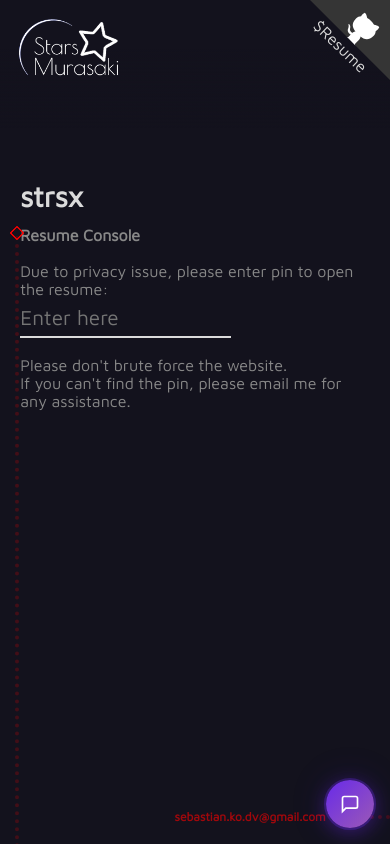
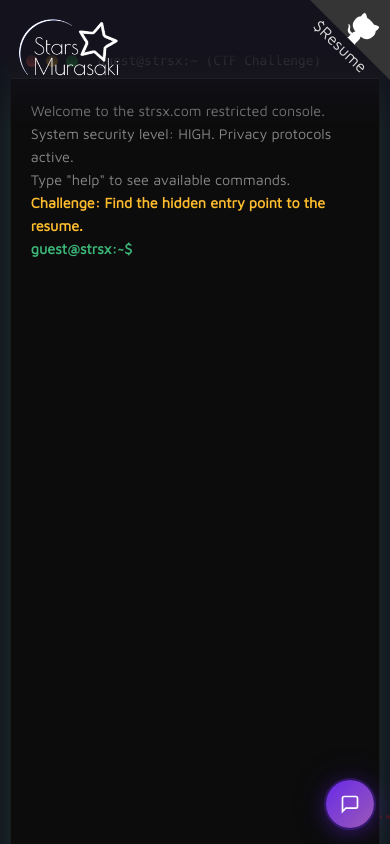
Before and after one commit to sebastian93921/strsx.com, a Vue app: page /resume-console in a window 390 px wide. Shown: the top 844 px of the page. Built offline with nearby package versions, Linux system fonts and the light colour scheme.

Commit message:
Update ResumeConsole.vue

```diff
--- a/src/components/ResumeConsole.vue
+++ b/src/components/ResumeConsole.vue
@@ -1,25 +1,31 @@
 <template>
     <main id="resume-console" class="wrapper">
-        <section id="enter-pin" class="scene-intro" >
-            <div class="static-container">
-                <h1 class="title">
-                    <span class="iuri">strsx</span>
-                </h1>
-
-                <div class="home-content">
-                    <div class="row home-content__main">
-                        <h4>Resume Console</h4>
-                        <form action="/resume-console" class="form__group field">
-                            <br>
-                            <p>Due to privacy issue, please enter pin to open the resume:</p>
-                            <input type="text" id="pin" name="pin" class="form__field" placeholder="Enter here">
-                            <!-- <script> YXRvYigiVkdobElISmxZV3dnY0dGMGFDQnBjeUF2Y21WaGJDMXlaWE4xYldVPSIp </script> -->
-                            <br>
-                            <br>
-                            <p>Please don't brute force the website.</p>
-                            <p>If you can't find the pin, please email me for any assistance.</p>
-                        </form>
+        <section class="terminal-container">
+            <div class="terminal-header">
+                <div class="dots">
+                    <span class="dot red"></span>
+                    <span class="dot yellow"></span>
+                    <span class="dot green"></span>
+                </div>
+                <div class="terminal-title">guest@strsx:~ (CTF Challenge)</div>
+            </div>
+            <div class="terminal-body" ref="terminalBody">
+                <div class="terminal-output">
+                    <div v-for="(line, index) in terminalLines" :key="index" :class="line.type">
+                        <span v-if="line.type === 'input'" class="prompt">guest@strsx:~$ </span>
+                        <span v-html="line.text"></span>
                     </div>
+                </div>
+                <div class="terminal-input-line">
+                    <span class="prompt">guest@strsx:~$ </span>
+                    <input
+                        type="text"
+                        v-model="currentInput"
+                        @keyup.enter="handleCommand"
+                        ref="commandInput"
+                        autofocus
+                        class="terminal-input"
+                    >
                 </div>
             </div>
         </section>
@@ -32,22 +38,103 @@
 </template>
 
 <script setup>
-import { onMounted, onBeforeUnmount } from 'vue';
-// style
+import { ref, onMounted, onBeforeUnmount, nextTick } from 'vue';
+import { useRouter } from 'vue-router';
 import '@/styles/page-common.scss';
 import Spine from '@/components/Spine.vue';
 
-defineProps({
-    viewport: Object,
-});
+const router = useRouter();
+const currentInput = ref('');
+const terminalLines = ref([
+    { text: 'Welcome to the strsx.com restricted console.', type: 'info' },
+    { text: 'System security level: HIGH. Privacy protocols active.', type: 'info' },
+    { text: 'Type "help" to see available commands.', type: 'info' },
+    { text: 'Challenge: Find the hidden entry point to the resume.', type: 'challenge' },
+]);
+const terminalBody = ref(null);
+const commandInput = ref(null);
 
-defineOptions({
-    name: 'resume-console'
-});
+const handleCommand = () => {
+    const rawInput = currentInput.value.trim();
+    if (!rawInput) return;
+
+    terminalLines.value.push({ text: rawInput, type: 'input' });
+    currentInput.value = '';
+
+    processCommand(rawInput);
+
+    nextTick(() => {
+        if (terminalBody.value) {
+            terminalBody.value.scrollTop = terminalBody.value.scrollHeight;
+        }
+    });
+};
+
+const processCommand = (rawCmd) => {
+    const cmd = rawCmd.toLowerCase();
+
+    if (cmd.startsWith('base64 ')) {
+        try {
+            const encoded = rawCmd.substring(7).trim();
+            const decoded = atob(encoded);
+            terminalLines.value.push({ text: `Decoded: ${decoded}`, type: 'success' });
+        } catch (e) {
+            terminalLines.value.push({ text: 'Error: Invalid Base64 string.', type: 'error' });
+        }
+        return;
+    }
+
+    switch (cmd) {
+        case 'help':
+            terminalLines.value.push({ text: 'Available commands: <br> - ls: List files <br> - cat [file]: Read file content <br> - base64 [string]: Decode Base64 <br> - hint: Get a clue <br> - unlock [key]: Unlock the resume <br> - clear: Clear console', type: 'system' });
+            break;
+        case 'ls':
+            terminalLines.value.push({ text: 'total 2 <br> -r--r--r-- 1 root root  42 Jan 30 13:37 hint.txt <br> -r--r--r-- 1 root root 1024 Jan 30 13:37 secret_binary', type: 'system' });
+            break;
+        case 'cat hint.txt':
+            terminalLines.value.push({ text: 'Clue: "The truth is encoded in the matrix. Look closely at the base." <br> [!] Base64 String: ZGlnaXRhbF9wcmVzZW5jZQ==', type: 'system' });
+            break;
+        case 'cat secret_binary':
+            terminalLines.value.push({ text: 'Error: Cannot read binary file. Permission denied.', type: 'error' });
+            break;
+        case 'hint':
+            terminalLines.value.push({ text: 'Hint: Decode the Base64 found in hint.txt to find the unlock key. Use "base64 [string]" to decode.', type: 'info' });
+            break;
+        case 'clear':
+            terminalLines.value.push({ text: 'Welcome to the strsx.com restricted console.', type: 'info' });
+            terminalLines.value.push({ text: 'Challenge: Find the hidden entry point to the resume.', type: 'challenge' });
+            break;
+        case 'unlock digital_presence':
+            terminalLines.value.push({ text: '[SUCCESS] Access Granted. Decrypting path...', type: 'success' });
+            terminalLines.value.push({ text: 'The secret path is: <strong>/real-resume</strong>', type: 'success' });
+            terminalLines.value.push({ text: 'Redirecting in 3 seconds...', type: 'info' });
+            setTimeout(() => {
+                router.push('/real-resume');
+            }, 3000);
+            break;
+        case cmd.startsWith('unlock ') ? cmd : '':
+            terminalLines.value.push({ text: '[FAILED] Incorrect key. Intrusion attempt logged.', type: 'error' });
+            break;
+        case 'whoami':
+            terminalLines.value.push({ text: 'guest_user_#412', type: 'system' });
+            break;
+        default:
+            terminalLines.value.push({ text: `Command not found: ${cmd}`, type: 'error' });
+    }
+};
 
 onMounted(() => {
-    // before leaving the page, in case of refresh
     window.addEventListener("beforeunload", () => window.scroll(0, 0));
+    if (commandInput.value) {
+        commandInput.value.focus();
+    }
+    // Auto-focus terminal on click, but only if not selecting text
+    document.addEventListener('mouseup', () => {
+        const selection = window.getSelection().toString();
+        if (!selection && commandInput.value) {
+            commandInput.value.focus();
+        }
+    });
 });
 
 onBeforeUnmount(() => {
@@ -55,25 +142,110 @@ onBeforeUnmount(() => {
 });
 </script>
 
-<style lang="scss">
-.form__field {
-  font-family: inherit;
-  width: 60%;
-  border: 0;
-  border-bottom: 2px solid var(--light);
-  outline: 0;
-  font-size: 1.3rem;
-  color: #fff;
-  padding: 7px 0;
-  background: transparent;
-  transition: border-color 0.2s
+<style lang="scss" scoped>
+.terminal-container {
+    width: 90%;
+    max-width: 800px;
+    height: 500px;
+    background: #0c0c0c;
+    border-radius: 10px;
+    box-shadow: 0 0 30px rgba(60, 184, 120, 0.2);
+    display: flex;
+    flex-direction: column;
+    margin: 5vh auto;
+    border: 1px solid #1a1a1a;
+    overflow: hidden;
+    position: relative;
+    z-index: 100; /* Ensure it's above the wrapper spine/line */
+    user-select: text !important;
 }
 
-.form__field:focus {
-  padding-bottom: 6px;
-  font-weight: 700;
-  border-width: 3px;
-  border-image: linear-gradient(to right, #222222,#222222);
-  border-image-slice: 1;
+.terminal-header {
+    background: #1e1e1e;
+    padding: 10px 15px;
+    display: flex;
+    align-items: center;
+    border-bottom: 1px solid #333;
+}
+
+.dots {
+    display: flex;
+    gap: 8px;
+}
+
+.dot {
+    width: 12px;
+    height: 12px;
+    border-radius: 50%;
+}
+
+.dot.red { background: #ff5f56; }
+.dot.yellow { background: #ffbd2e; }
+.dot.green { background: #27c93f; }
+
+.terminal-title {
+    color: #969696;
+    font-size: 0.8rem;
+    margin-left: 20px;
+    font-family: 'Consolas', monospace;
+}
+
+.terminal-body {
+    flex: 1;
+    padding: 20px;
+    overflow-y: auto;
+    font-family: 'Consolas', 'Monaco', monospace;
+    font-size: 0.9rem;
+    color: #d0d0d0;
+    line-height: 1.6;
+    user-select: text; /* Allow copying strings */
+
+    &::-webkit-scrollbar {
+        width: 8px;
+    }
+    &::-webkit-scrollbar-thumb {
+        background: #333;
+        border-radius: 4px;
+    }
+}
+
+.terminal-output {
+    user-select: text;
+}
+
+.prompt {
+    color: #3cb878;
+    font-weight: bold;
+}
+
+.info { color: #888; }
+.challenge { color: #ffbd2e; font-weight: bold; }
+.system { color: #3498db; }
+.error { color: #ff5f56; }
+.success { color: #27c93f; font-weight: bold; }
+.input { color: #fff; }
+
+.terminal-input-line {
+    display: flex;
+    align-items: center;
+}
+
+.terminal-input {
+    background: transparent;
+    border: none;
+    outline: none;
+    color: #fff;
+    font-family: inherit;
+    font-size: inherit;
+    flex: 1;
+    margin-left: 8px;
+}
+
+@media screen and (max-width: 568px) {
+    .terminal-container {
+        height: 80vh;
+        width: 95%;
+        font-size: 0.8rem;
+    }
 }
 </style>
```
